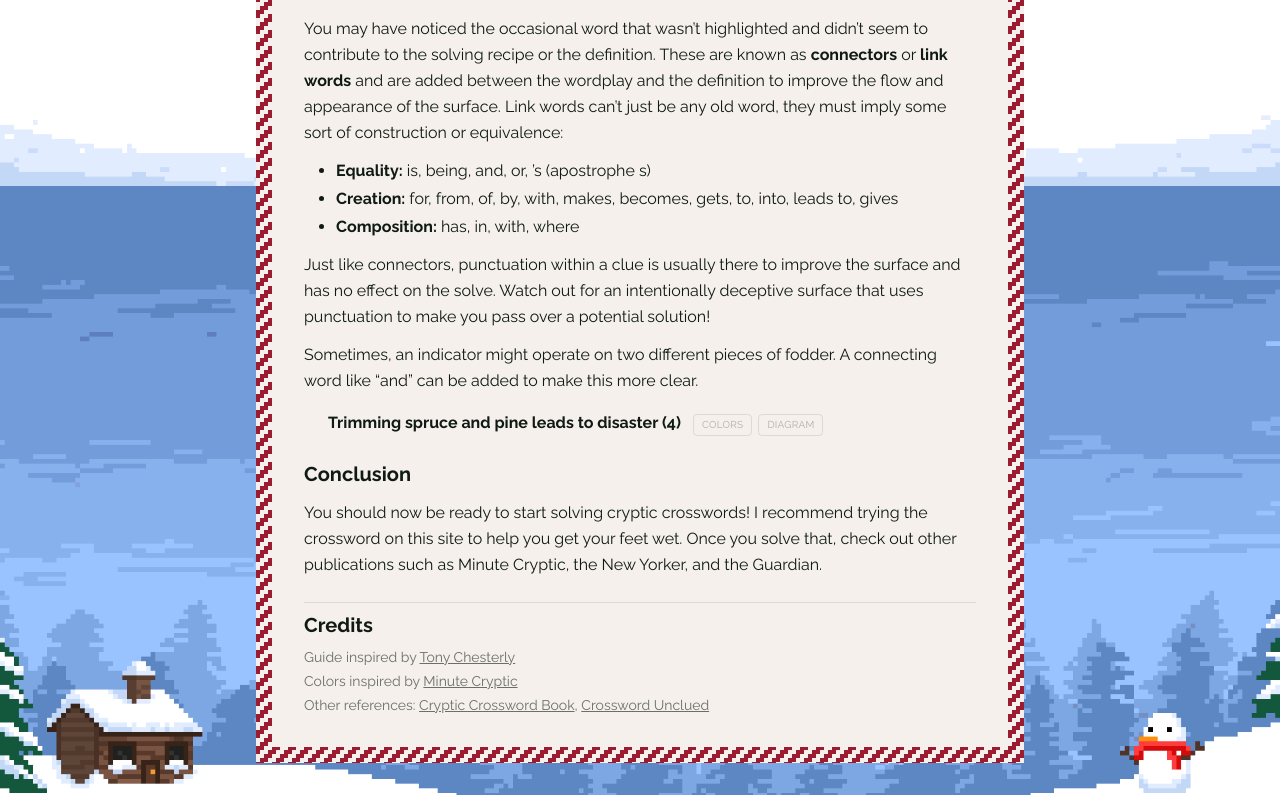
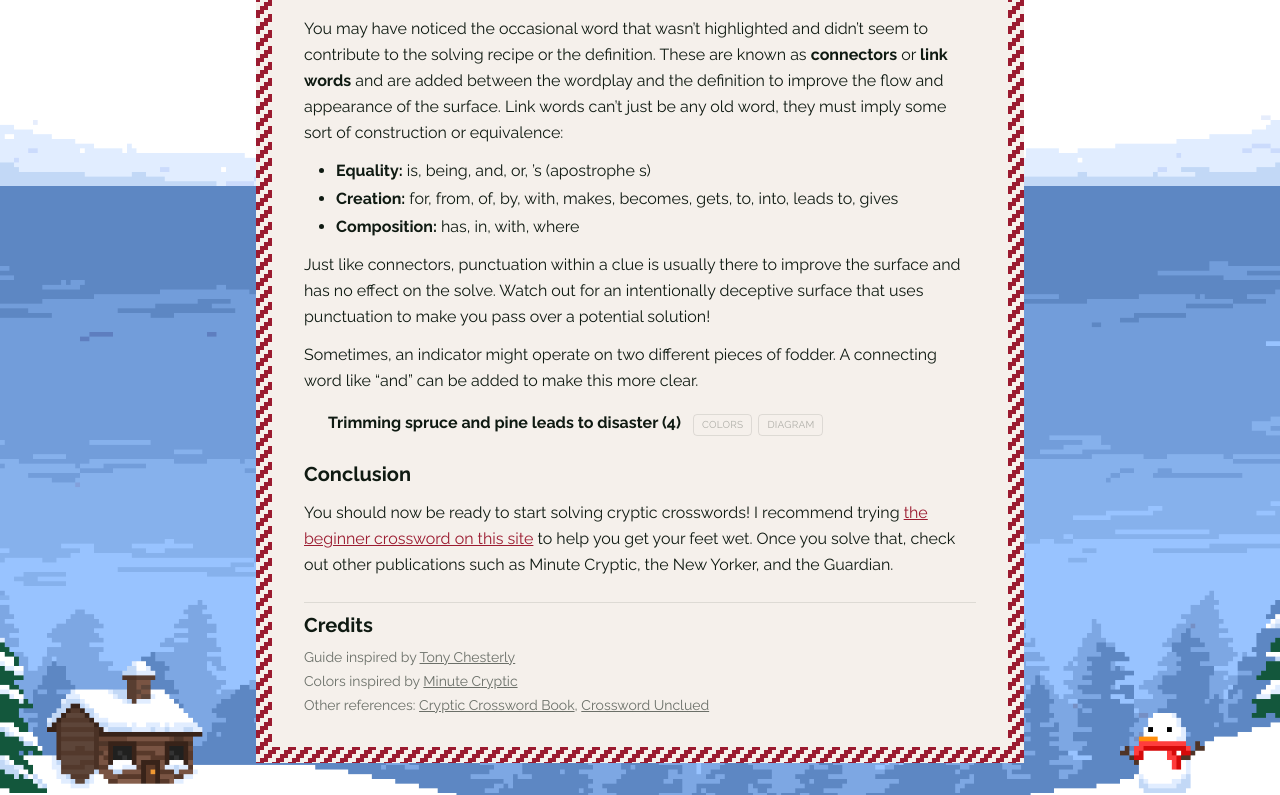
Before and after one commit to ianrosevear/ians-christmas-village, a Next.js app: page /guide in a window 1280 px wide. Shown: the part 4614-5409 px from the top of the page. Built offline with nearby package versions, Linux system fonts and the light colour scheme.

Commit message:
add link to beginner crossword

```diff
--- a/app/guide/page.tsx
+++ b/app/guide/page.tsx
@@ -1,6 +1,7 @@
 "use client";
 
 import { useState } from "react";
+import Link from "next/link";
 
 // Color components for the four annotation types
 function Def({ children, show }: { children: React.ReactNode; show: boolean }) {
@@ -603,8 +604,14 @@ export default function GuidePage() {
         <section className="space-y-3">
           <h3 className="text-xl font-bold">Conclusion</h3>
           <p>
-            You should now be ready to start solving cryptic crosswords! I recommend trying the
-            crossword on this site to help you get your feet wet. Once you solve that, check out
+            You should now be ready to start solving cryptic crosswords! I recommend trying{" "}
+            <Link
+              href="/crossword/beginner-cryptic"
+              className="text-[var(--color-cranberry)] dark:text-[var(--color-gold)] underline"
+            >
+              the beginner crossword on this site
+            </Link>{" "}
+            to help you get your feet wet. Once you solve that, check out
             other publications such as Minute Cryptic, the New Yorker, and the Guardian.
           </p>
         </section>
```
